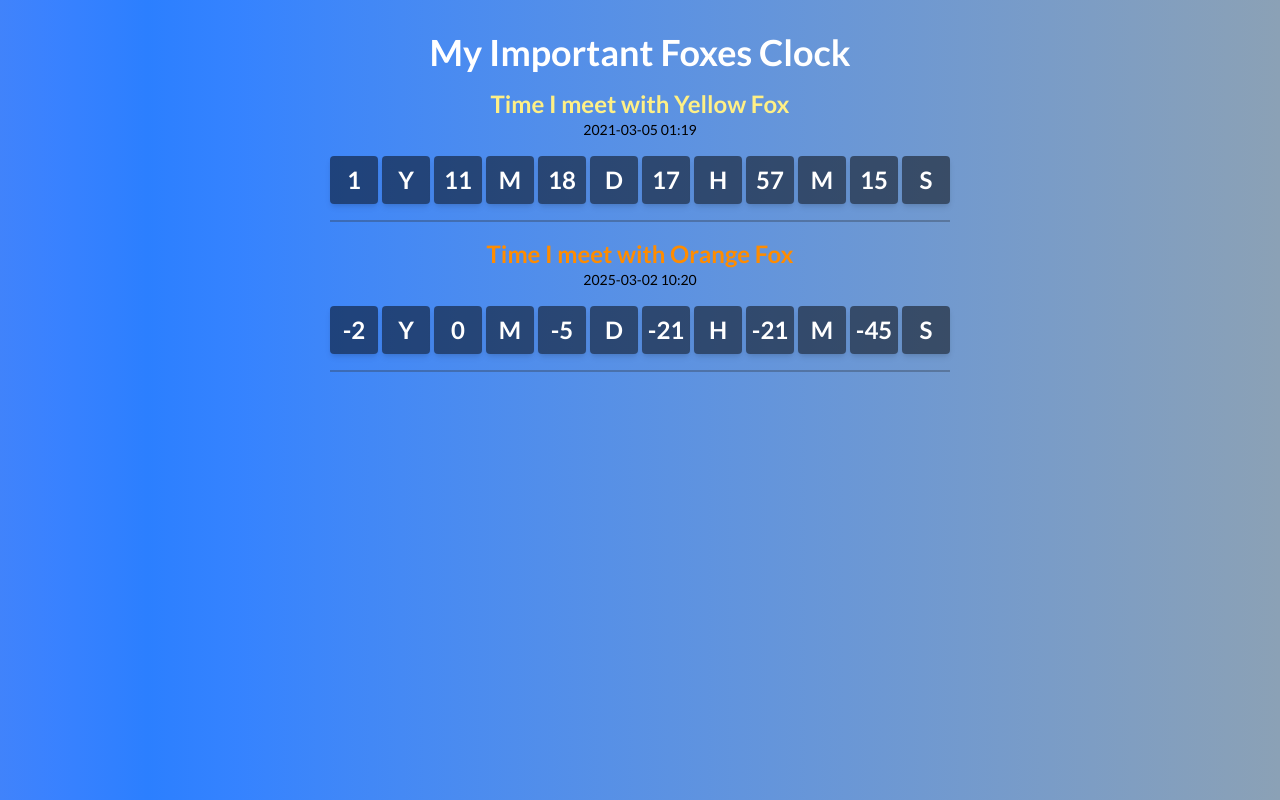
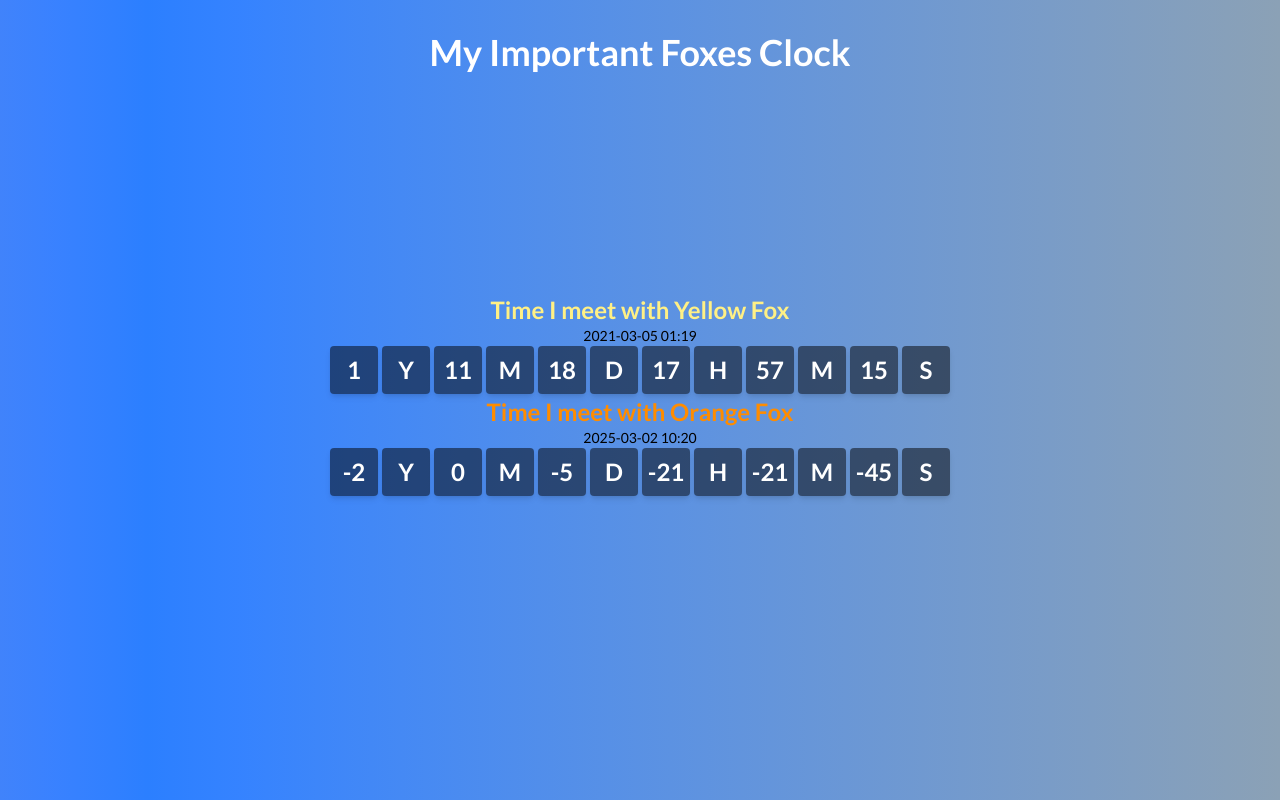
Before and after one commit to roryxavier/foxywolfsite, a React (Vite) app: page /clock/fox in a window 1280 px wide. Built offline with nearby package versions, Linux system fonts and the light colour scheme.

Commit message:
make counter center

```diff
--- a/package.json
+++ b/package.json
@@ -1,6 +1,6 @@
 {
   "name": "foxywolfsite",
-	"version": "0.0.1",
+  "version": "0.0.1",
   "private": true,
   "type": "module",
   "scripts": {
@@ -34,6 +34,7 @@
     "@types/react-dom": "^19.2.0",
     "@vitejs/plugin-react": "^5.0.4",
     "jsdom": "^27.0.0",
+    "sass": "^1.94.2",
     "typescript": "^5.7.2",
     "vite": "^7.1.7",
     "vitest": "^3.0.5",
--- a/src/routes/clock/fox/index.tsx
+++ b/src/routes/clock/fox/index.tsx
@@ -16,19 +16,31 @@ function RouteComponent() {
 					className="
             w-full
             flex
-            flex-row
+            flex-column
             flex-auto
             pt-8
             min-h-screen
         "
 				>
-					<div className={"flex-3"} />
 					<div className={"flex-5 text-white"}>
-						<div className="flex flex-col flex-auto gap-4">
+						<div
+							className="flex flex-col flex-auto gap-4"
+							style={{ minHeight: "calc(100dvh - 8rem)" }}
+						>
 							<h1 className={"text-4xl font-bold text-center"}>
 								My Important Foxes Clock
 							</h1>
 
+							<div
+								style={{
+									height: "100%",
+									display: "flex",
+									flexGrow: "1",
+									flexDirection: "column",
+									alignItems: "center",
+									justifyContent: "center",
+								}}
+							>
 								<div>
 									<TextEffect
 										text={"Time I meet with Yellow Fox"}
@@ -51,7 +63,9 @@ function RouteComponent() {
 										hour={19}
 									></Countup>
 								</div>
+
 								<hr className="border-t-2 border-gray-700 opacity-40" />
+
 								<div>
 									<TextEffect
 										text={"Time I meet with Orange Fox"}
@@ -73,10 +87,11 @@ function RouteComponent() {
 										minute={20}
 									></Countup>
 								</div>
+
 								<hr className="border-t-2 border-gray-700 opacity-40" />
 							</div>
 						</div>
-					<div className={"flex-3"} />
+					</div>
 				</div>
 			</AnimatedBg>
 		</>
```
Also changed, not shown: 1 other file (tests, documents, lock files or other folders). Lines whose indentation alone changed are shown as unchanged.
